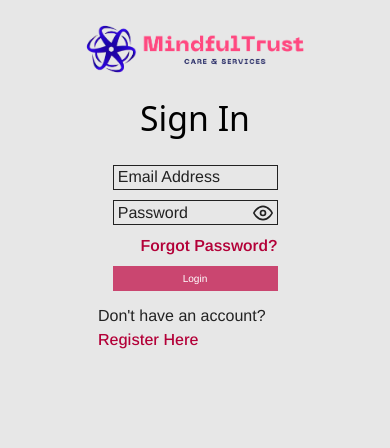
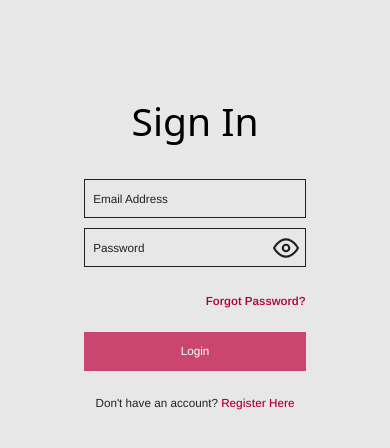
Before and after one commit to MalikOwaisDev/cms-front, a React (Vite) app: page /login in a window 390 px wide. Shown: the top 448 px of the page. Built offline with nearby package versions, Linux system fonts and the light colour scheme; a web font is replaced by a local one.

Commit message:
Login Page Responsive for Mobile

```diff
--- a/src/auth/Login.jsx
+++ b/src/auth/Login.jsx
@@ -223,19 +223,19 @@ export default function Login() {
             <img
               src="/logo3.png"
               alt="MindfulTrust Logo"
-              className="mx-auto h-16 sm:h-20 block dark:hidden"
+              className="mn-logo logo-light"
               onError={(e) => {
                 e.target.style.display = "none";
               }}
             />
-            <img
+            {/* <img
               src="/logo2.png"
               alt="MindfulTrust Logo"
-              className="mx-auto h-16 sm:h-20 hidden dark:block"
+              className="mn-logo-dark"
               onError={(e) => {
                 e.target.style.display = "none";
               }}
-            />
+            /> */}
           </div>
 
           <div className="lgn-form-dv-cnt">
@@ -280,6 +280,7 @@ export default function Login() {
                     type="button"
                     className="eye-ico"
                     onClick={() => setShowPassword(!showPassword)}
+                    aria-label="Reveal Password"
                   >
                     {showPassword ? <EyeOffIcon /> : <EyeIcon />}
                   </button>
--- a/src/auth/styles/_mixins.scss
+++ b/src/auth/styles/_mixins.scss
@@ -5,3 +5,15 @@
     justify-content: $justify;
     flex-direction: $direction;
 }
+
+@mixin mobile(){
+    @media (max-width: 600px){
+        @content;
+    }
+}
+
+@mixin colorTheme($mode){
+    @media (prefers-color-scheme: $mode) {
+        @content;
+    }
+}
--- a/src/auth/styles/login.scss
+++ b/src/auth/styles/login.scss
@@ -10,15 +10,18 @@
     align-items: center;
     justify-content: center;
 
-    @keyframes login{
-        from{
+    @keyframes login {
+        from {
             opacity: 0;
         }
 
-        to{
+        to {
             opacity: 1;
         }
     }
+
+    //------------ v
+
 
     .frm-cnt {
         height: 100vh;
@@ -28,10 +31,44 @@
         animation: login .8s cubic-bezier(0.445, 0.05, 0.55, 0.95) forwards;
         opacity: 0;
 
+        @include mobile {
+            width: 90vmin;
+        }
+
         .logo-cont {
-            height: 5vmax;
+            width: auto;
             margin: 2vmax 0;
             // background-color: red;
+
+            @include mobile {
+                margin-top: 15vmin;
+            }
+
+            .mn-logo {
+                height: 6vmax;
+
+                @include mobile {
+                    height: 18vmin;
+                }
+            }
+
+            .logo-light {
+                display: none;
+
+                @include colorTheme(dark) {
+                    display: block;
+                }
+            }
+
+            // .mn-logo-dark {
+            //     display: none;
+            //     height: 6vmax;
+
+            //     @include colorTheme(light) {
+            //         display: block;
+            //         height: 6vmax;
+            //     }
+            // }
         }
 
         .lgn-form-dv-cnt {
@@ -41,6 +78,10 @@
             padding: 2vmax 1vmax;
             @include flex(center, start, column);
 
+            @include mobile {
+                width: 80vmin;
+            }
+
             .lgn-form-head {
                 font-size: 4vmax;
                 text-align: center;
@@ -48,9 +89,12 @@
                 font-weight: 500;
                 margin-bottom: 2vmax;
 
+                @include mobile {
+                    font-size: 10vmin;
+                }
             }
 
-            .auth-error-flag{
+            .auth-error-flag {
                 // bg-red-100 dark:bg-red-900/20 border border-red-300 dark:border-red-500/30 text-red-800 dark:text-red-300 px-4 py-3 rounded-lg relative mb-6 flex items-center
                 position: absolute;
                 bottom: 0;
@@ -59,7 +103,7 @@
                 @include flex(center, center, row);
                 padding: 1vmax 2vmax;
                 margin: 3vmax 0;
-                border: 1px solid;
+                // border: 1px solid;
                 border-radius: .5vmax;
                 background-color: #ffc0c0;
                 border: .12vmax solid #ac4141;
@@ -67,7 +111,7 @@
                 // font-size: 1vmax;
                 gap: .5vmax;
 
-                .error-flag-txt{
+                .error-flag-txt {
                     display: inline-block;
                     font-size: .9vmax;
                     font-weight: 500;
@@ -88,6 +132,11 @@
                 width: 85%;
                 padding: .5vmax 0;
 
+                @include mobile {
+                    width: 75%;
+                    padding: 3vmin 0;
+                }
+
                 .input-controller-cnt {
                     // border: 1px solid;
                     width: 100%;
@@ -107,6 +156,11 @@
                         right: 0;
                         margin: 0 .5vmax;
                         color: rgb(34, 34, 34);
+
+                        @include mobile {
+                            margin: 0 2.5vmin;
+                            transform: scale(1.3);
+                        }
                     }
 
                     .inpt-fld {
@@ -116,6 +170,13 @@
                         padding: 1vmax .5vmax;
                         font-family: 'Arimo', 'sans-serif';
 
+                        @include mobile {
+                            padding: .5vmin 2vmin;
+                            height: 10vmin;
+                            font-size: 3vmin;
+                            border: .5vmin solid rgb(34, 34, 34);
+                        }
+
                         // absolute top-[70%] -translate-y-1/2 right-3 cursor-pointer text-slate-400 hover:text-[#1D2056] dark:hover:text-slate-200
                     }
 
@@ -123,29 +184,41 @@
                         color: rgb(34, 34, 34);
                     }
 
-                    .inpt-fld:focus{
+                    .inpt-fld:focus {
                         outline: none;
                         border: .10vmax solid #B30038;
+
+                        @include mobile {
+                            border: .5vmin solid #B30038;
+                        }
                     }
                 }
 
-                .frgt-txt-cnt{
+                .frgt-txt-cnt {
                     height: auto;
                     text-align: right;
                     padding: 1vmax 0;
 
-                    .frgt-txt{
+                    @include mobile {
+                        margin: 3vmin 0;
+                    }
+
+                    .frgt-txt {
                         font-family: 'Arimo', sans-serif;
                         color: #B30038;
                         font-weight: 600;
+
+                        @include mobile {
+                            font-size: 3vmin;
+                        }
                     }
 
-                    .frgt-txt:hover{
+                    .frgt-txt:hover {
                         text-decoration: underline;
                     }
                 }
 
-                .mn-login-btn{
+                .mn-login-btn {
                     height: 3vmax;
                     width: 100%;
                     background-color: #B30038;
@@ -153,13 +226,18 @@
                     font-family: 'Arimo', sans-serif;
                     font-size: 1.2vmax;
                     transition: 0.3s;
+
+                    @include mobile {
+                        height: 10vmin;
+                        font-size: 3vmin;
+                    }
                 }
 
-                .mn-login-btn:hover{
+                .mn-login-btn:hover {
                     background-color: #87002b;
                 }
 
-                .mn-login-btn:disabled{
+                .mn-login-btn:disabled {
                     background-color: #ca4670;
                     @include flex(center, center, row);
                     gap: 1vmax;
@@ -167,18 +245,23 @@
                 }
             }
 
-            .dnt-text{
+            .dnt-text {
                 // background-color: red;
                 margin: 1vmax 0;
                 font-family: 'Arimo', sans-serif;
                 color: rgb(34, 34, 34);
 
-                .dnt-lnk{
+                @include mobile {
+                    margin: 3vmin 0;
+                    font-size: 3vmin;
+                }
+
+                .dnt-lnk {
                     color: #B30038;
                     font-weight: 500;
                 }
 
-                .dnt-lnk:hover{
+                .dnt-lnk:hover {
                     text-decoration: underline;
                 }
             }
```
Also changed, not shown: src/auth/assets/img/BackgroundImage.webp (added).
